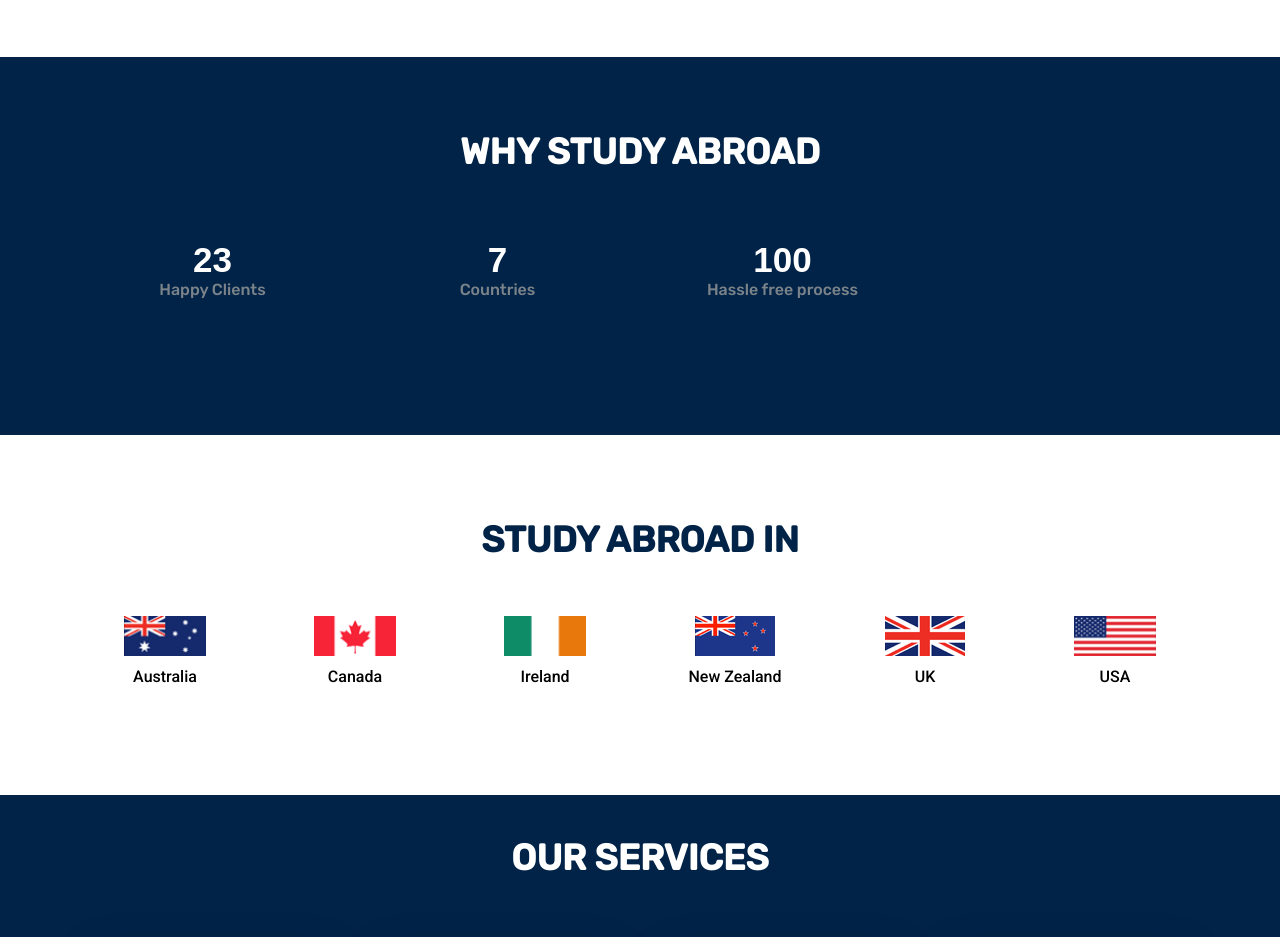
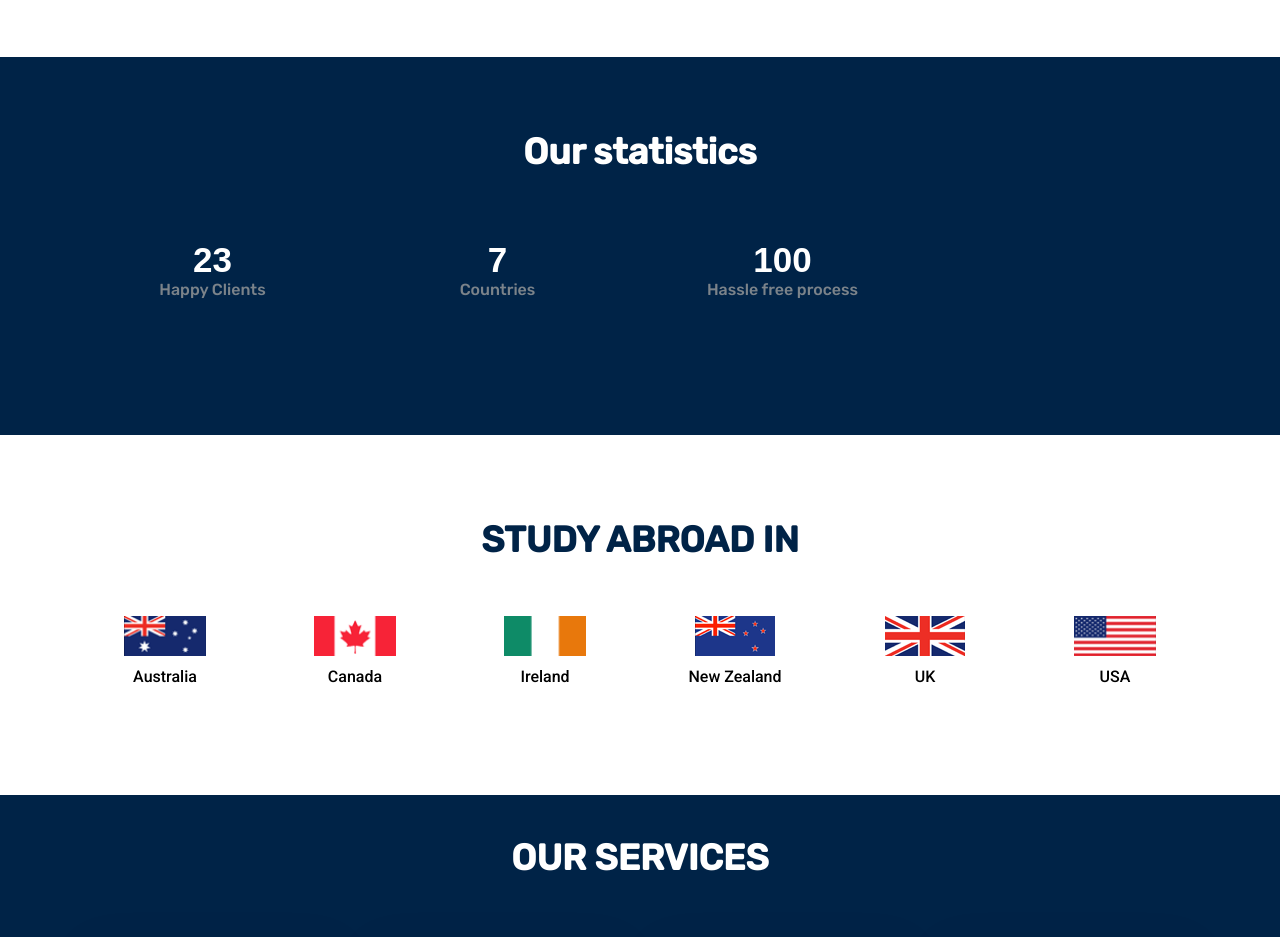
Before and after one commit to loyaldreams/website, a plain HTML site: page index.html in a window 1280 px wide. Shown: the part 1280-2217 px from the top of the page. Drawn offline with Linux system fonts and the light colour scheme.

Commit message:
Update index.html

```diff
--- a/index.html
+++ b/index.html
@@ -198,7 +198,7 @@
     <div class="row justify-content-center">
       <div class="col-lg-5">
         <div class="main_title">
-          <h2 class="mob-s mb-4 pb-5 change-color">WHY STUDY ABROAD</h2>
+          <h2 class="mob-s mb-4 pb-5 change-color">Our statistics</h2>
         </div>
       </div>
     </div>
```
